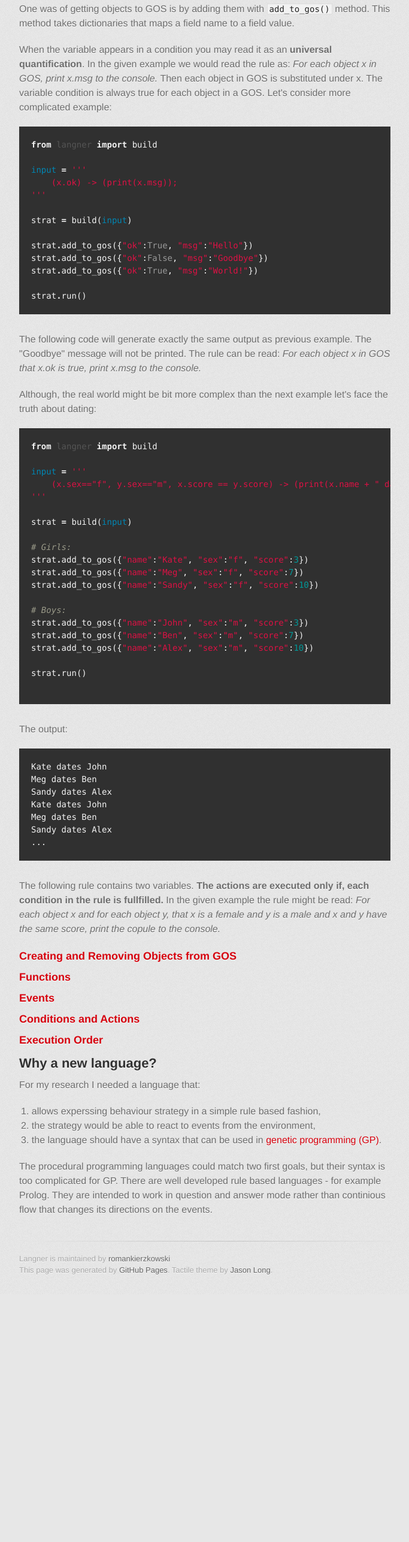
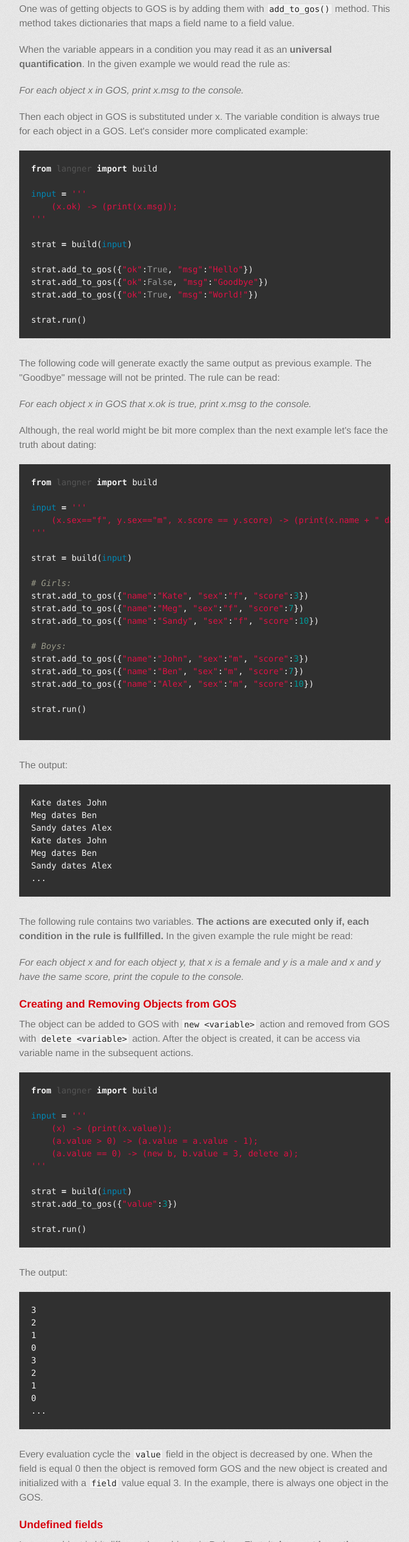
Before and after one commit to romankierzkowski/langner, a plain HTML site: page index.html in a window 1280 px wide. Shown: the part 2455-5026 px from the top of the page at 60% size, without its empty margins (298-981 px from the left). Before the commit the page ends 4613 px from the top, so only its background shows below. Drawn offline with Linux system fonts and the light colour scheme; a web font is replaced by a local one.

```diff
--- a/index.html
+++ b/index.html
@@ -113,7 +113,11 @@ World!
 
 <p>One was of getting objects to GOS is by adding them with <code>add_to_gos()</code> method. This method takes dictionaries that maps a field name to a field value.</p>
 
-<p>When the variable appears in a condition you may read it as an <strong>universal quantification</strong>. In the given example we would read the rule as: <em>For each object x in GOS, print x.msg to the console.</em> Then each object in GOS is substituted under x. The variable condition is always true for each object in a GOS. Let's consider more complicated example:</p>
+<p>When the variable appears in a condition you may read it as an <strong>universal quantification</strong>. In the given example we would read the rule as: </p>
+
+<p><em>For each object x in GOS, print x.msg to the console.</em> </p>
+
+<p>Then each object in GOS is substituted under x. The variable condition is always true for each object in a GOS. Let's consider more complicated example:</p>
 
 <div class="highlight highlight-python"><pre><span class="kn">from</span> <span class="nn">langner</span> <span class="kn">import</span> <span class="n">build</span>
 
@@ -130,7 +134,9 @@ World!
 <span class="n">strat</span><span class="o">.</span><span class="n">run</span><span class="p">()</span>
 </pre></div>
 
-<p>The following code will generate exactly the same output as previous example. The "Goodbye" message will not be printed. The rule can be read: <em>For each object x in GOS that x.ok is true, print x.msg to the console.</em></p>
+<p>The following code will generate exactly the same output as previous example. The "Goodbye" message will not be printed. The rule can be read:</p>
+
+<p><em>For each object x in GOS that x.ok is true, print x.msg to the console.</em></p>
 
 <p>Although, the real world might be bit more complex than the next example let's face the truth about dating: </p>
 
@@ -167,10 +173,69 @@ Sandy dates Alex
 ...
 </code></pre>
 
-<p>The following rule contains two variables. <strong>The actions are executed only if, each condition in the rule is fullfilled.</strong> In the given example the rule might be read: <em>For each object x and for each object y, that x is a female and y is a male and x and y have the same score, print the copule to the console.</em></p>
+<p>The following rule contains two variables. <strong>The actions are executed only if, each condition in the rule is fullfilled.</strong> In the given example the rule might be read:</p>
+
+<p><em>For each object x and for each object y, that x is a female and y is a male and x and y have the same score, print the copule to the console.</em></p>
 
 <h3>
 <a name="creating-and-removing-objects-from-gos" class="anchor" href="#creating-and-removing-objects-from-gos"><span class="octicon octicon-link"></span></a>Creating and Removing Objects from GOS</h3>
+
+<p>The object can be added to GOS with <code>new &lt;variable&gt;</code> action and removed from GOS with <code>delete &lt;variable&gt;</code> action. After the object is created, it can be access via variable name in the subsequent actions.  </p>
+
+<div class="highlight highlight-python"><pre><span class="kn">from</span> <span class="nn">langner</span> <span class="kn">import</span> <span class="n">build</span>
+
+<span class="nb">input</span> <span class="o">=</span> <span class="s">'''</span>
+<span class="s">    (x) -&gt; (print(x.value));</span>
+<span class="s">    (a.value &gt; 0) -&gt; (a.value = a.value - 1);</span>
+<span class="s">    (a.value == 0) -&gt; (new b, b.value = 3, delete a);</span>
+<span class="s">'''</span>
+
+<span class="n">strat</span> <span class="o">=</span> <span class="n">build</span><span class="p">(</span><span class="nb">input</span><span class="p">)</span>
+<span class="n">strat</span><span class="o">.</span><span class="n">add_to_gos</span><span class="p">({</span><span class="s">"value"</span><span class="p">:</span><span class="mi">3</span><span class="p">})</span>
+
+<span class="n">strat</span><span class="o">.</span><span class="n">run</span><span class="p">()</span>
+</pre></div>
+
+<p>The output:</p>
+
+<pre><code>3
+2
+1
+0
+3
+2
+1
+0
+...
+</code></pre>
+
+<p>Every evaluation cycle the <code>value</code> field in the object is decreased by one. When the field is equal 0 then the object is removed form GOS and the new object is created and initialized with a <code>field</code> value equal 3. In the example, there is always one object in the GOS.</p>
+
+<h3>
+<a name="undefined-fields" class="anchor" href="#undefined-fields"><span class="octicon octicon-link"></span></a>Undefined fields</h3>
+
+<p>Langner object is bit different then objects in Python. First, it <strong>does not have the methods</strong>. Second, <strong>the field can be either number, string, boolean or other object</strong>. There is <strong>no null value</strong> in Langer. The field either have value or is undefined. If not existing field is access <code>undef</code> is returned. You can assign <code>undef</code> to a field. It means that you undefine this field and it does not exist any longer. The <code>undef</code> has one more interesting property:  </p>
+
+<div class="highlight highlight-python"><pre><span class="kn">from</span> <span class="nn">langner</span> <span class="kn">import</span> <span class="n">build</span>
+
+<span class="nb">input</span> <span class="o">=</span> <span class="s">'''</span>
+<span class="s">    (x) -&gt; (print(x.foo + " " + x.foo.bar));</span>
+<span class="s">'''</span>
+
+<span class="n">strat</span> <span class="o">=</span> <span class="n">build</span><span class="p">(</span><span class="nb">input</span><span class="p">)</span>
+<span class="n">strat</span><span class="o">.</span><span class="n">add_to_gos</span><span class="p">({})</span>
+<span class="n">strat</span><span class="o">.</span><span class="n">run</span><span class="p">()</span>
+</pre></div>
+
+<p>The output:</p>
+
+<pre><code>undef undef
+undef undef
+undef undef
+...
+</code></pre>
+
+<p>If the unidefined field is accessed as an object it returns <code>undef</code> as well.</p>
 
 <h3>
 <a name="functions" class="anchor" href="#functions"><span class="octicon octicon-link"></span></a>Functions</h3>
```
Also changed, not shown: params.json (+1 -1 lines).
